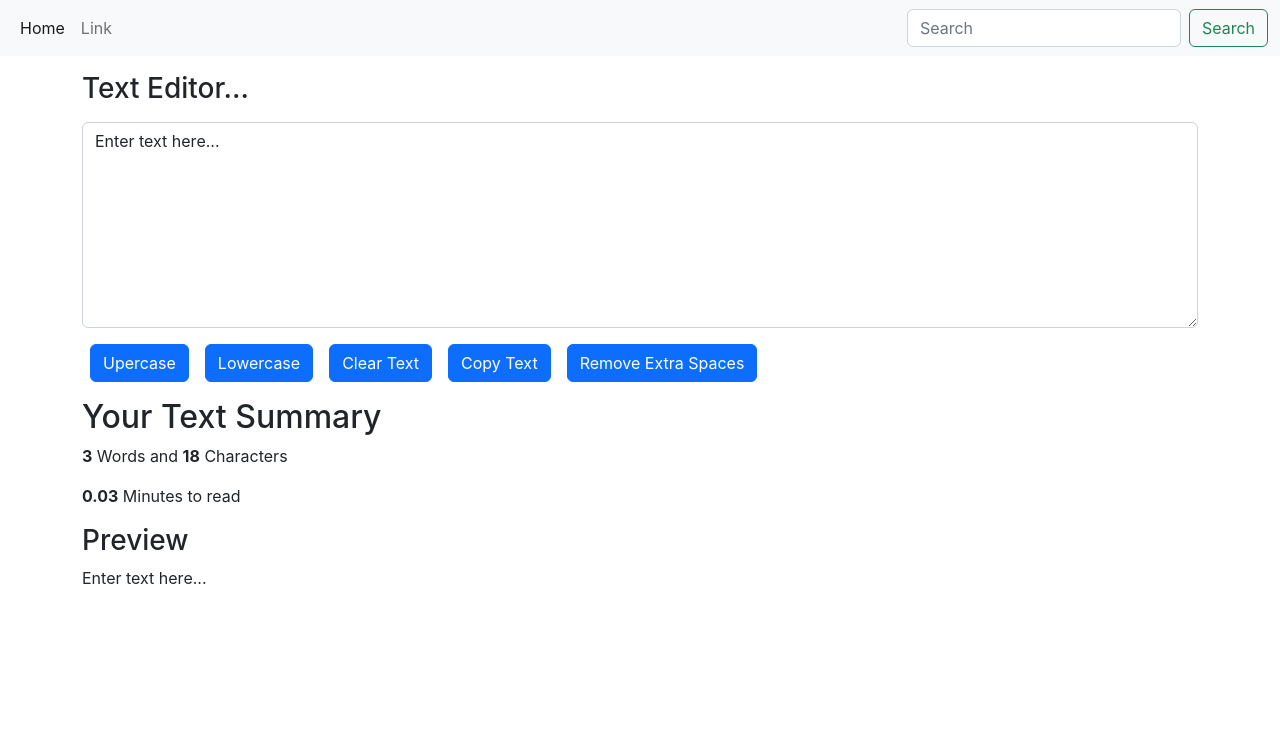
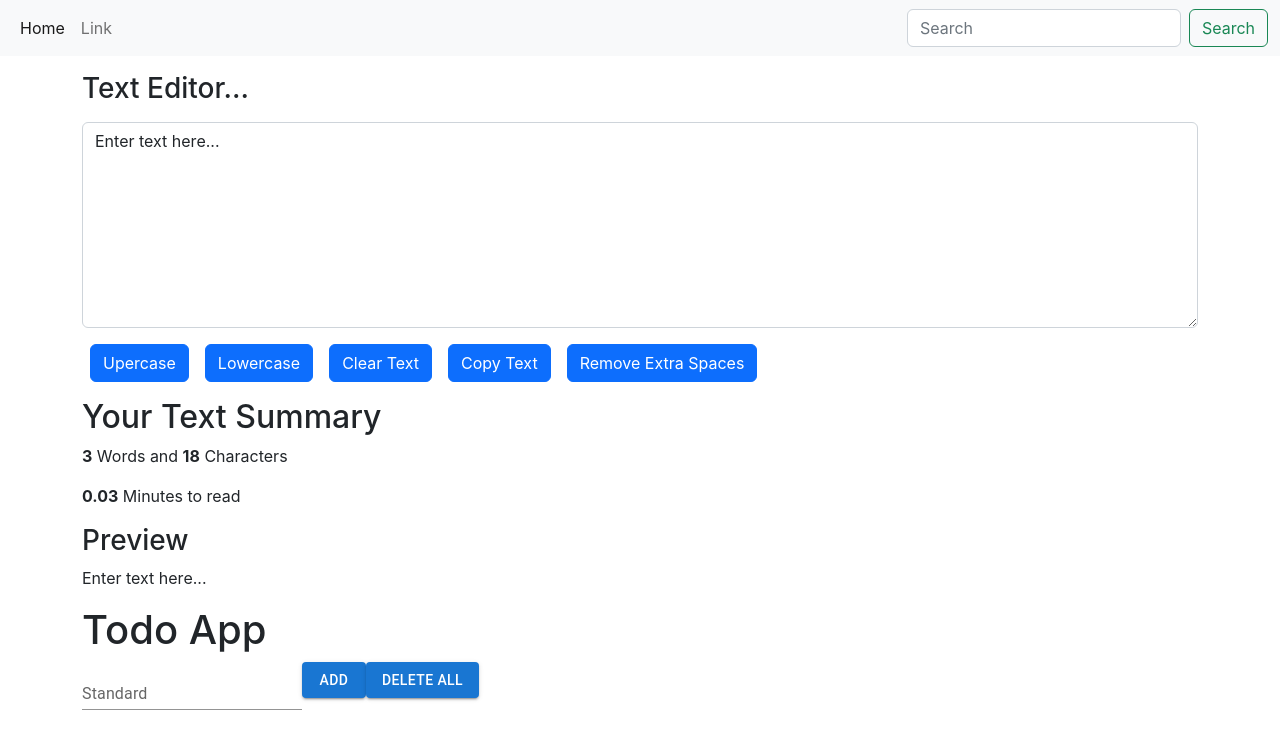
Before and after one commit to abdullahoffitial/Text-Editer-App, a React (Create React App) app: page / in a window 1280 px wide. Shown: the top 740 px of the page. Built offline with nearby package versions, Linux system fonts and the light colour scheme.

Commit message:
Todo App Added

```diff
--- a/package.json
+++ b/package.json
@@ -3,12 +3,17 @@
   "version": "0.1.0",
   "private": true,
   "dependencies": {
+    "@emotion/react": "^11.10.5",
+    "@emotion/styled": "^11.10.5",
+    "@mui/material": "^5.11.6",
+    "@mui/styled-engine-sc": "^5.11.0",
     "@testing-library/jest-dom": "^5.16.5",
     "@testing-library/react": "^13.4.0",
     "@testing-library/user-event": "^13.5.0",
     "react": "^18.2.0",
     "react-dom": "^18.2.0",
     "react-scripts": "5.0.1",
+    "styled-components": "^5.3.6",
     "web-vitals": "^2.1.4"
   },
   "scripts": {
--- a/src/App.js
+++ b/src/App.js
@@ -1,14 +1,15 @@
 import "./App.css";
 import Header from "./Components/Header";
+// import SimpleForm from "./Components/SimpleForm";
 import TextEditer from "./Components/TextEditer";
-import Alert from "./Components/Alert";
+import TodoApp from "./Components/TodoApp";
+
 
 function App() {
   return (
     <>
     <div>
       <Header/>
-      <Alert/>
       </div>
       <div className="container">
         </div>
@@ -16,6 +17,14 @@ function App() {
           {/* props concept */}
       <TextEditer  Heading="Text Editor..."/>
       </div>
+      <div className="container">
+        <TodoApp/>
+      </div>
+
+      {/* <div className="container">
+        <SimpleForm/>
+      </div> */}
+
     </>
   );
 }
--- a/src/Components/Alert.jsx
+++ /dev/null
@@ -1,11 +0,0 @@
-export default function Alert(props) {
-
-  return (
-    <div>
-
-
-    </div>
-
-
-  );
-}
--- /dev/null
+++ b/src/Components/SimpleForm.jsx
@@ -0,0 +1,16 @@
+import React from 'react'
+import Button from '@mui/material/Button';
+
+function SimpleForm() {
+  return (
+    <div>
+
+      <Button variant="text">Text</Button>
+      <Button variant="contained">Contained</Button>
+      <Button variant="outlined">Outlined</Button>
+
+    </div>
+  )
+}
+
+export default SimpleForm;
--- /dev/null
+++ b/src/Components/TodoApp.jsx
@@ -0,0 +1,61 @@
+import React, { useState } from 'react';
+import Button from '@mui/material/Button';
+import TextField from '@mui/material/TextField';
+
+
+function TodoApp() {
+  const [todos, setTodos] = useState([]);
+  const [newTodo, setNewTodo] = useState('');
+
+  function handleNewTodoChange(e) {
+    setNewTodo(e.target.value);
+  }
+
+  function handleAddTodo() {
+    setTodos([...todos, newTodo]);
+    setNewTodo('');
+  }
+
+  function handleDeleteTodo(index) {
+    const newTodos = [...todos];
+    newTodos.splice(index, 1);
+    setTodos(newTodos);
+  }
+
+  function handleDeleteAllTodo() {
+    setTodos([]);
+  }
+
+  function handleUpdateTodo(index, value) {
+    setTodos(todos => {
+        const newTodos = [...todos];
+        newTodos[index] = value;
+        return newTodos;
+    });
+  }
+
+  return (
+    <div>
+      <h1>Todo App</h1>
+      <TextField id="standard-basic" label="Standard" variant="standard"
+        type="text"
+        placeholder="Add a new todo"
+        value={newTodo}
+        onChange={handleNewTodoChange}
+      />
+      <Button variant="contained" onClick={handleAddTodo}>Add</Button>
+      <Button variant="contained" onClick={handleDeleteAllTodo}>Delete All</Button>
+      <ul>
+        {todos.map((todo, index) => (
+          <li key={index}>
+            {todo}
+            <Button variant="contained" onClick={() => handleDeleteTodo(index)}>Delete</Button>
+            <Button variant="contained" onClick={() => handleUpdateTodo(index, 'updated')}>Update</Button>
+            </li>
+        ))}
+      </ul>
+    </div>
+  );
+}
+
+export default TodoApp;
```
Also changed, not shown: 1 other file (tests, documents, lock files or other folders).
